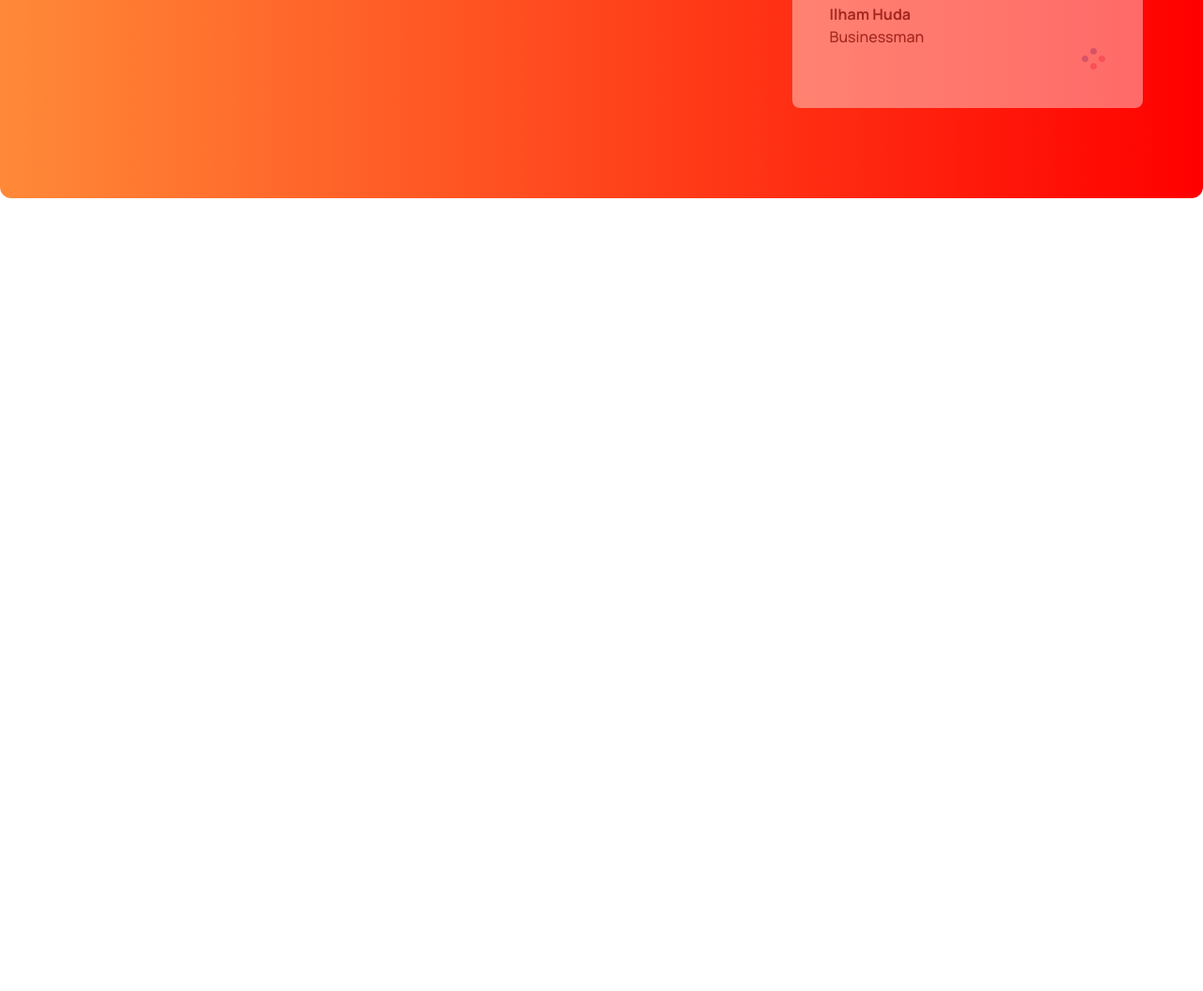
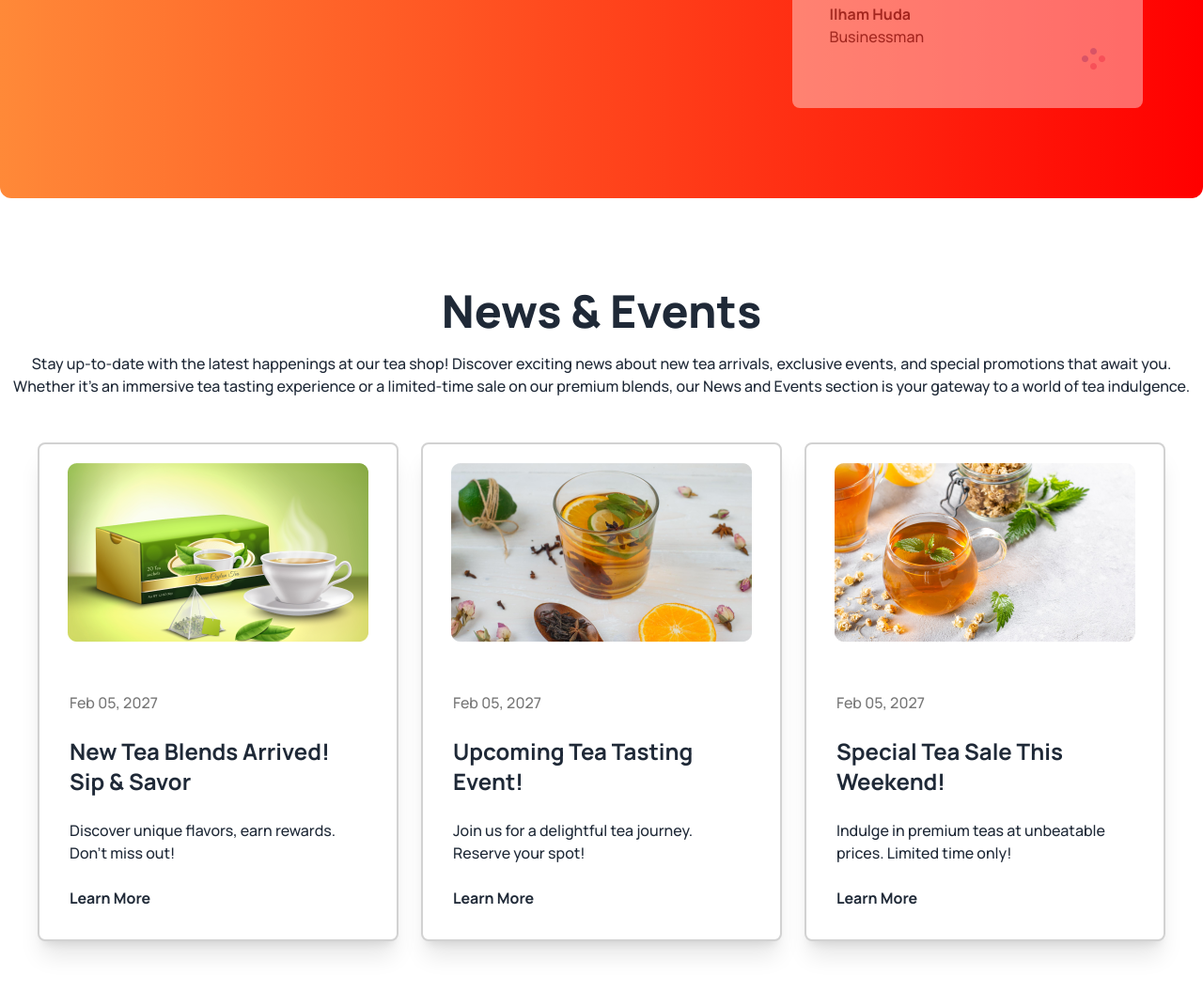
Before and after one commit to tanimtorikul/tea-house-tailwind, a plain HTML site: page index.html in a window 1280 px wide. Shown: the part 2368-3423 px from the top of the page at 94% size. Before the commit the page ends 2675 px from the top, so only its background shows below. Drawn offline with nearby package versions, Linux system fonts and the light colour scheme.

Commit message:
news and events section added

```diff
--- a/index.html
+++ b/index.html
@@ -176,6 +176,49 @@
                 </div>
             </div>
         </section>
+
+        <!-- news and events -->
+        <section class="my-24">
+           <div class="text-center">
+            <h2 class="text-5xl font-extrabold">News & Events</h2>
+            <p class="mt-5">Stay up-to-date with the latest happenings at our tea shop! Discover exciting news about new tea arrivals, exclusive events, and special promotions that await you. Whether it's an immersive tea tasting experience or a limited-time sale on our premium blends, our News and Events section is your gateway to a world of tea indulgence. </p>
+           </div>
+            <div>
+                <!-- card container -->
+                <div class="flex justify-center items-center flex-col lg:flex-row md:flex-row gap-6 mt-12">
+                    <!-- first -->
+                    <div class="card w-96 bg-base-100 shadow-xl rounded-lg border-2 border-[#D2D2D2]">
+                        <figure><img class="p-5" src="/images/news-1.png" alt="Shoes" /></figure>
+                        <div class="card-body space-y-4 p-8">
+                            <p class="text-[#777]">Feb 05, 2027</p>
+                          <h2 class="text-2xl font-bold">New Tea Blends Arrived! Sip & Savor</h2>
+                          <p>Discover unique flavors, earn rewards. Don't miss out!</p>
+                            <h5 class="font-bold">Learn More</h5>
+                        </div>
+                      </div>
+                      <!-- 2nd -->
+                      <div class="card w-96 bg-base-100 shadow-xl rounded-lg border-2 border-[#D2D2D2]">
+                        <figure><img class="p-5" src="/images/news-2.png" alt="Shoes" /></figure>
+                        <div class="card-body space-y-4 p-8">
+                            <p class="text-[#777]">Feb 05, 2027</p>
+                          <h2 class="text-2xl font-bold">Upcoming Tea Tasting Event!</h2>
+                          <p>Join us for a delightful tea journey. Reserve your spot!</p>
+                            <h5 class="font-bold">Learn More</h5>
+                        </div>
+                      </div>
+                      <!-- third -->
+                      <div class="card w-96 bg-base-100 shadow-xl rounded-lg border-2 border-[#D2D2D2]">
+                        <figure><img class="p-5" src="/images/news-3.png" alt="Shoes" /></figure>
+                        <div class="card-body space-y-4 p-8">
+                            <p class="text-[#777]">Feb 05, 2027</p>
+                          <h2 class="text-2xl font-bold">Special Tea Sale This Weekend!</h2>
+                          <p>Indulge in premium teas at unbeatable prices. Limited time only!</p>
+                            <h5 class="font-bold">Learn More</h5>
+                        </div>
+                      </div>
+                </div>
+            </div>
+        </section>
     </main>
     <footer>
 
```
